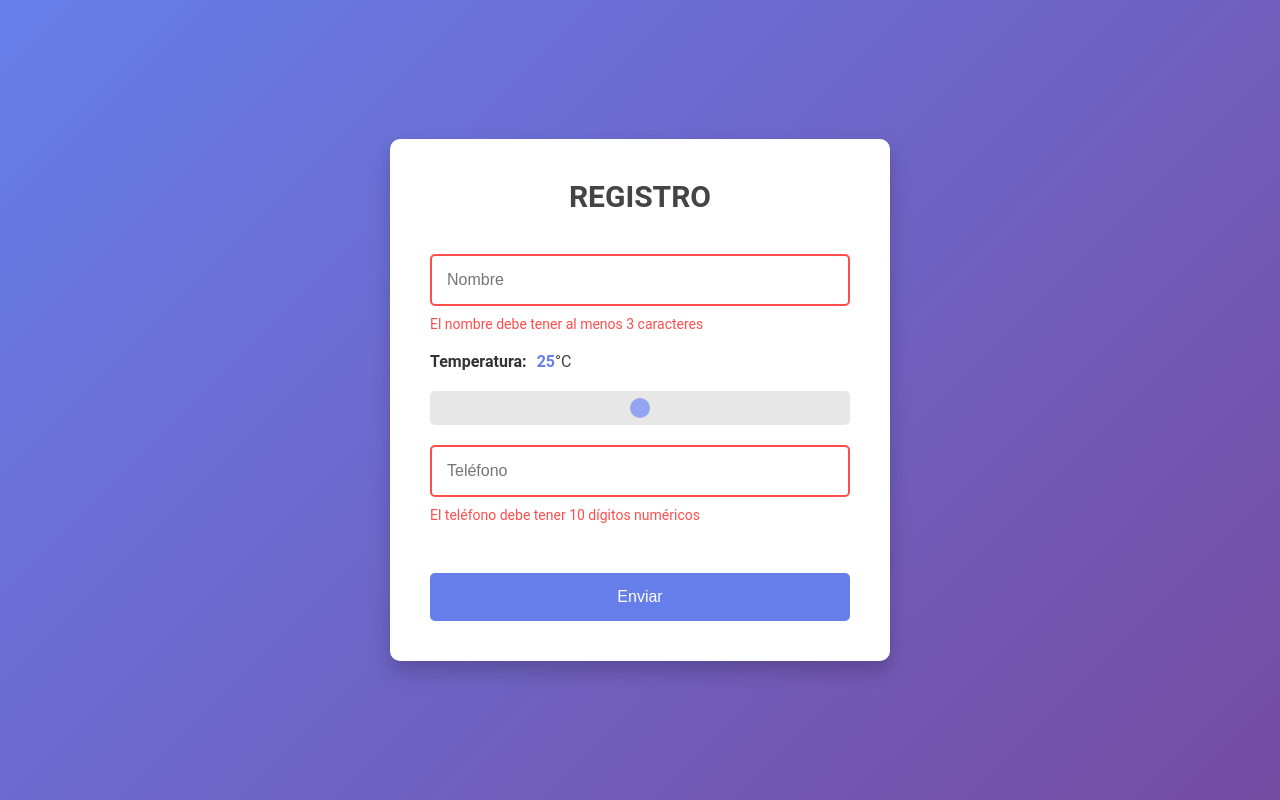
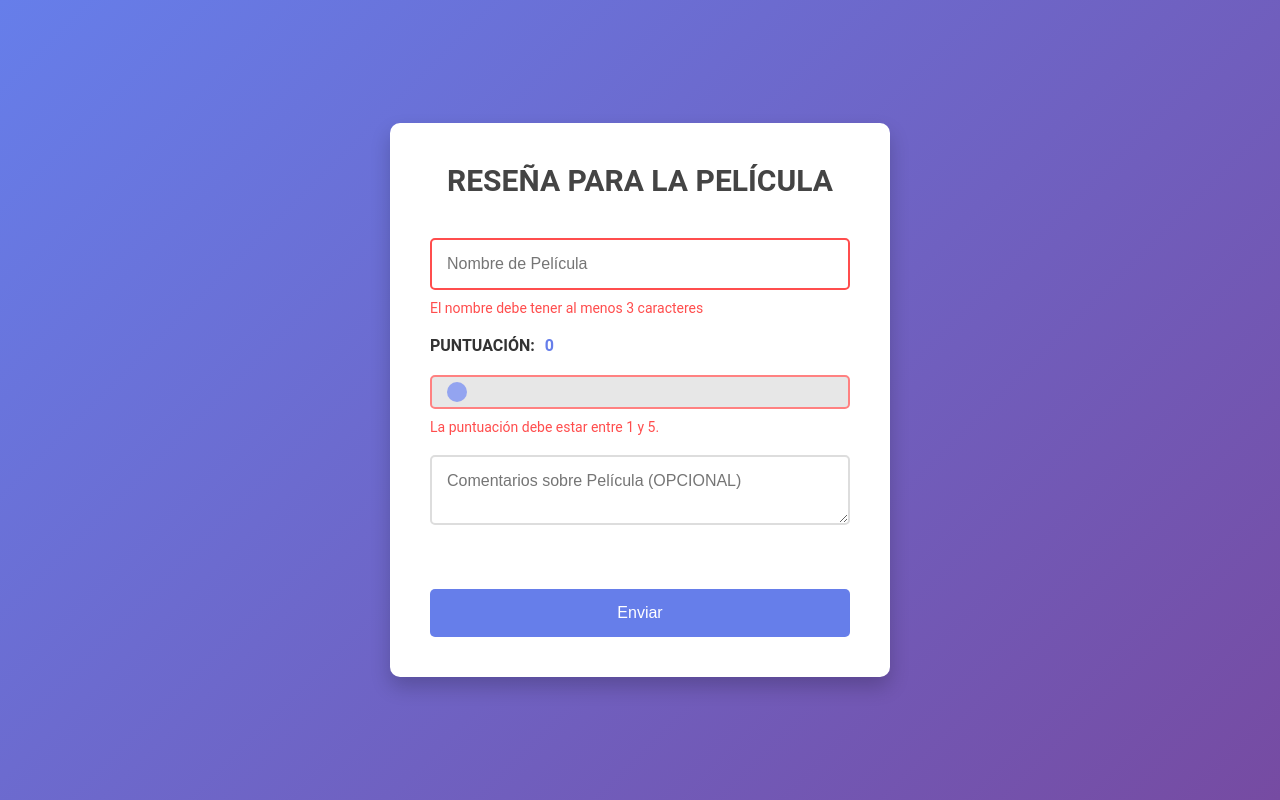
Before and after one commit to HollmannCod3/EjercicioJSWeb1, a plain HTML site: page index.html in a window 1280 px wide. Both pictures are taken after a click on the button "Enviar". Drawn offline with Linux system fonts and the light colour scheme.

Commit message:
Parcial de web

```diff
--- a/index.html
+++ b/index.html
@@ -4,26 +4,27 @@
     <meta charset="UTF-8">
     <meta name="viewport" content="width=device-width, initial-scale=1.0">
     <link rel="stylesheet" href="style/style.css">
-    <title>Formulario Simulacro</title>
+    <title>FORMULARIO DE RESEÑAS</title>
 </head>
 <body>
     <div class="container">
-        <form class="formulario" id="formulario">
-            <h2>REGISTRO</h2>
+        <form class="formulario" id="formulario" novalidate>
+            <h2>RESEÑA PARA LA PELÍCULA</h2>
             <div>
-                <input class="inputes" type="text" id="nombre" name="nombre" placeholder="Nombre" required>
+                <input class="inputes" type="text" id="nombre" name="nombre" placeholder="Nombre de Película" required>
                 <span class="error-message" id="nombre-error"></span>
             </div>
-            <div class="temp">
-                <h3 class="title">Temperatura: </h3>
-                <span id="tempOutput">25</span>°C
+            <div class="puntuacion">
+                <h3 class="title">PUNTUACIÓN: </h3>
+                <span id="pun">0</span>
             </div>
             <div>
-                <input class="inputes" type="range" id="temperatura" min="-10" max="60" value="25" oninput="mostrarTemp()">
+                <input class="inputes" type="range" id="reseña" min="0" max="5" value="0" oninput="mostrarReseña()" required>
+                <span class="error-message" id="reseña-error"></span>
             </div>
             <div>
-                <input class="inputes" type="tel" id="telefono" name="telefono" placeholder="Teléfono" required>
-                <span class="error-message" id="telefono-error"></span>
+                <textarea class="inputes" type="text" id="comentario" name="telefono" placeholder="Comentarios sobre Película (OPCIONAL)"></textarea>
+                <span class="error-message" id="comentario-error"></span>
             </div>
             <button class="boton" type="button" onclick="validar()">Enviar</button>
         </form>
--- a/js/script.js
+++ b/js/script.js
@@ -4,35 +4,42 @@
 document.addEventListener('DOMContentLoaded', () => {
     const form = document.getElementById('formulario');
     form.addEventListener('submit', (event) => {
-        event.preventDefault(); // Evita el envío del formulario
+        event.preventDefault();
         validar();
     });
 
-    const tempRange = document.getElementById('temperatura');
-    tempRange.addEventListener('input', mostrarTemp);
-    mostrarTemp(); // Inicializar el valor en el span al cargar la página
+    const puntRango = document.getElementById('reseña');
+    puntRango.addEventListener('input', mostrarReseña);
+    mostrarReseña();
 });
 
-function mostrarTemp() {
-    const temp = document.getElementById('temperatura').value;
-    document.getElementById('tempOutput').textContent = temp;
+function mostrarReseña() {
+    const puntuacion = document.getElementById('reseña').value;
+    document.getElementById('pun').textContent = puntuacion;
 }
 
 function validar() {
     const nombre = document.getElementById('nombre').value;
-    const telefono = document.getElementById('telefono').value;
-    const temperatura = document.getElementById('temperatura').value;
+    const comentario = document.getElementById('comentario').value;
+    const reseña = document.getElementById('reseña').value;
 
-    // Validaciones básicas
+
     const errores = [];
 
     if (nombre.length < 3) {
         errores.push({ id: 'nombre', mensaje: 'El nombre debe tener al menos 3 caracteres'});
     }
 
-    const telefonoRegex = /^[0-9]{10}$/;
-    if (!telefonoRegex.test(telefono)) {
-        errores.push({id: 'telefono', mensaje: 'El teléfono debe tener 10 dígitos numéricos'});
+    if (reseña < 1 || reseña > 5) {
+        errores.push({ id: 'reseña', mensaje: 'La puntuación debe estar entre 1 y 5.' });
+    }
+
+    if(comentario.length > 0){
+    if (comentario.length > 200) {
+        errores.push({id: 'comentario', mensaje: 'El comentario debe contener menos de 200 caracteres.'});
+    }else if (comentario.length < 10){
+        errores.push({id: 'comentario', mensaje: 'El comentario tiene que contener más de 10 caracteres.'});
+    }
     }
 
     document.querySelectorAll('.error-message').forEach(el => el.textContent = '');
@@ -52,15 +59,16 @@ function validar() {
     }
 
     const resultadoDiv = document.getElementById('resultado');
-    resultadoDiv.innerHTML = ''; // Limpiar el contenido anterior
+    resultadoDiv.innerHTML = '';
     resultadoDiv.style.display = 'block';
 
-    // Si todas las validaciones son correctas, mostrar los datos
+
     const successMessage = `
-        <h4>Datos Enviados: </h4>
-        <p class="success"><strong>Nombre:</strong> ${nombre}</p>
-        <p class="success"><strong>Teléfono:</strong> ${telefono}</p>
-        <p class="success"><strong>Temperatura:</strong> ${temperatura}°C</p>
+        <h4>INFORMACIÓN SOBRE RESEÑA: </h4>
+        <p class="success"><strong>NOMBRE DE PELÍCULA:</strong> ${nombre}</p>
+        <p class="success"><strong>RESEÑA:</strong> ${reseña} </p>
+        <p class="success"><strong>COMENTARIO:</strong> ${comentario}</p>
+
     `;
     resultadoDiv.innerHTML = successMessage;
     resultadoDiv.scrollIntoView({ behavior: 'smooth' });
--- a/style/style.css
+++ b/style/style.css
@@ -62,18 +62,18 @@ body {
     outline: none;
 }
 
-.formulario .temp {
+.formulario .puntuacion {
     display: flex;
     align-items: center;
     margin-bottom: 20px;
 }
 
-.formulario .temp h3 {
+.formulario .puntuacion h3 {
     font-size: 16px;
     color: #333;
 }
 
-.formulario #tempOutput {
+.formulario #pun {
     font-size: 16px;
     margin-left: 10px;
     font-weight: bold;
@@ -105,6 +105,8 @@ body {
     border-radius: 10px;
     box-shadow: 0 10px 20px rgba(0, 0, 0, 0.2);
     width: 100%;
+    max-width: 500px;
+    overflow-wrap: break-word;
 }
 #resultado:hover {
     transform: translateY(-10px);
@@ -116,7 +118,7 @@ body {
 #resultado h4 {
     font-size: 18px;
     margin-bottom: 20px;
-    color: #4caf50;
+    color: #555;
 }
 
 #resultado p {
@@ -126,9 +128,10 @@ body {
 
 
 #resultado .success {
-    color: #4caf50;
+    color: #667eea;
     font-weight: bold;
     margin-bottom: 10px;
+
 }
 
 input[type="range"] {
@@ -164,6 +167,9 @@ input[type="range"]::-moz-range-thumb {
     background: #667eea;
     cursor: pointer;
 }
+textarea::placeholder{
+    font-family: sans-serif;
+}
 
 
 .formulario .inputes.error {
```
